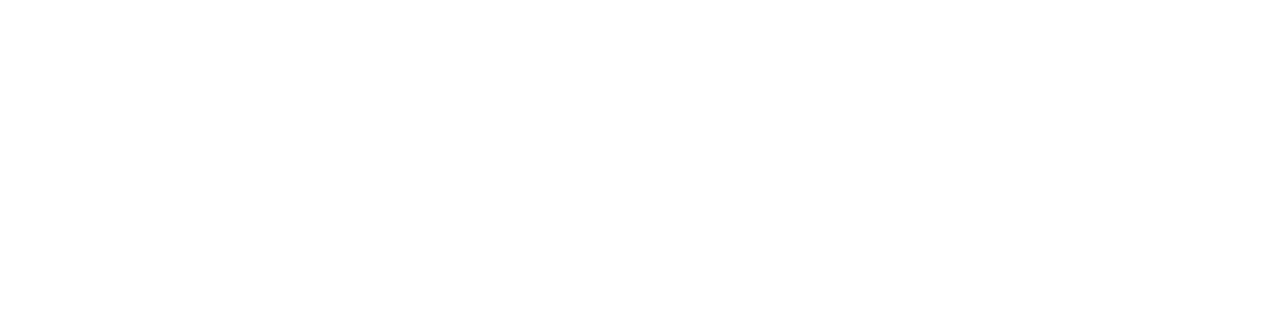
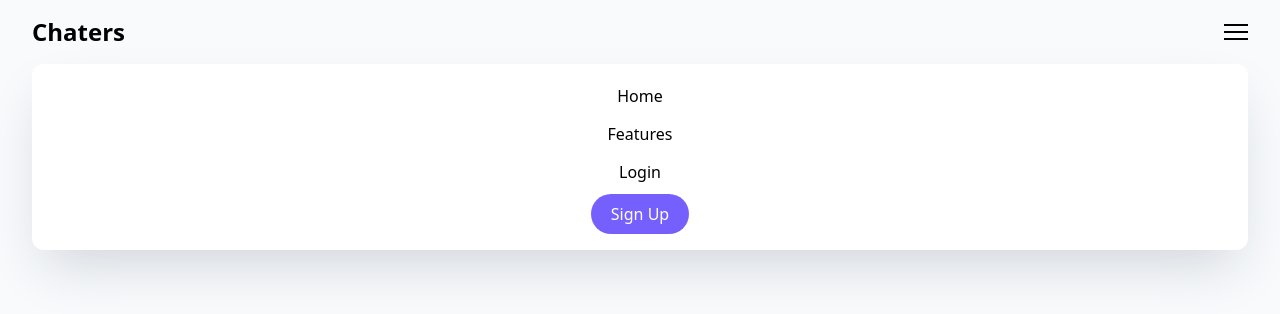
Before and after one commit to arshWebDev/chat-app, a Next.js app: page / in a window 1280 px wide. Shown: the top 314 px of the page. Built offline with nearby package versions, Linux system fonts and the light colour scheme.

Commit message:
added navbar & primary color in tailwind.config.js

```diff
--- /dev/null
+++ b/components/Navbar.js
@@ -0,0 +1,42 @@
+import Link from "next/link";
+
+const Navbar = () => {
+  return (
+    <nav className="relative flex items-center justify-between py-4 px-8">
+      <Link href="/">
+        <a className="text-2xl font-semibold">Chaters</a>
+      </Link>
+
+      <button className="flex flex-col justify-between w-6 h-4 focus:outline focus:outline-1 outline-offset-8 outline-black rounded-[1px]">
+        <span className="block w-full h-0.5 bg-black"></span>
+        <span className="block w-full h-0.5 bg-black"></span>
+        <span className="block w-full h-0.5 bg-black"></span>
+      </button>
+
+      <ul className="absolute top-16 left-0 right-0 flex flex-col items-center gap-1.5 py-4 px-5 bg-white mx-8 rounded-xl shadow-2xl shadow-gray-300">
+        <li className="font-medium py-1 px-2">
+          <Link href="/">
+            <a>Home</a>
+          </Link>
+        </li>
+        <li className="font-medium py-1 px-2">
+          <Link href="#features">
+            <a>Features</a>
+          </Link>
+        </li>
+        <li className="font-medium py-1 px-2">
+          <Link href="/login">
+            <a>Login</a>
+          </Link>
+        </li>
+        <li className="font-medium text-white py-2 px-5 bg-primary rounded-full">
+          <Link href="/sign-up">
+            <a>Sign Up</a>
+          </Link>
+        </li>
+      </ul>
+    </nav>
+  );
+};
+
+export default Navbar;
--- a/pages/index.js
+++ b/pages/index.js
@@ -1,16 +1,17 @@
 import Head from "next/head";
+import Navbar from "../components/Navbar";
 
 const Home = () => {
   return (
-    <div>
+    <main className="bg-slate-50 h-screen">
       <Head>
         <title>Chaters - App for passionate chaters</title>
         <meta name="description" content="App for passionate chaters" />
         <link rel="icon" href="/favicon.ico" />
       </Head>
 
-
-    </div>
+      <Navbar />
+    </main>
   );
 };
 
--- a/tailwind.config.js
+++ b/tailwind.config.js
@@ -4,7 +4,11 @@ module.exports = {
     "./components/**/*.{js,ts,jsx,tsx}",
   ],
   theme: {
-    extend: {},
+    extend: {
+      colors: {
+        primary: "#7560FE"
+      },
+    },
   },
   plugins: [],
-}
+};
```
